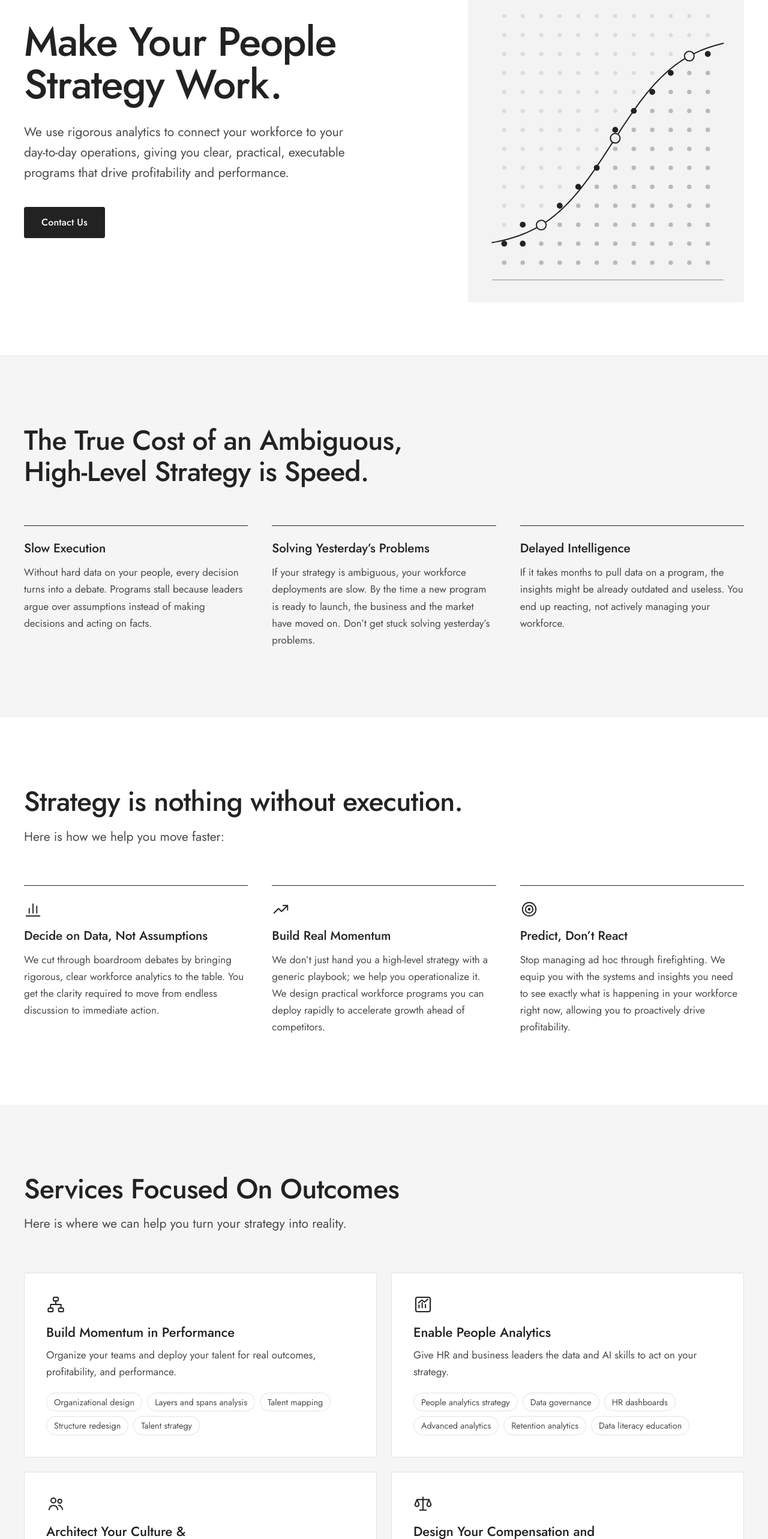
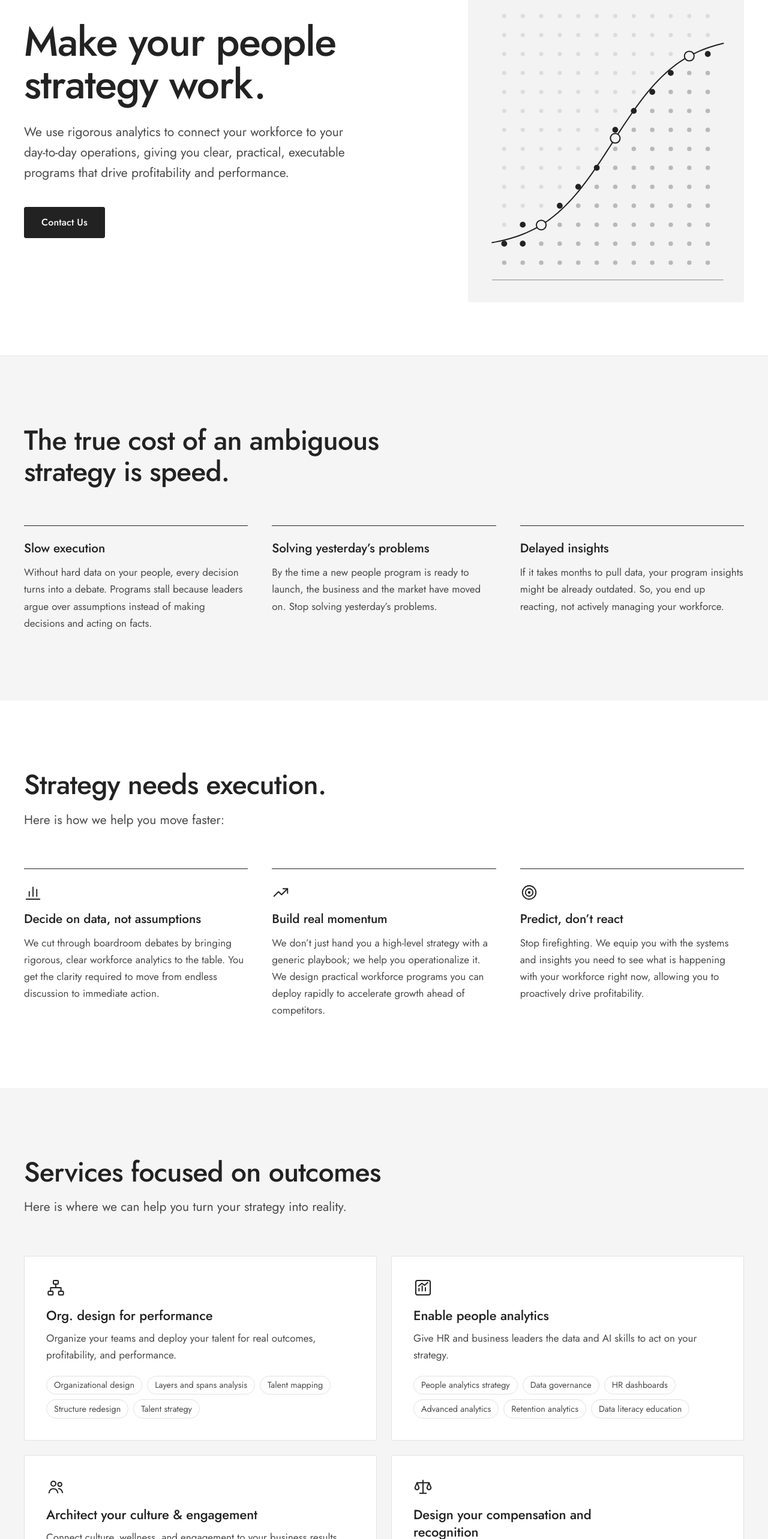
Before and after one commit to tskhay-and-associates/Tskhay-and-Associates, a React (Vite) app: page / in a window 1280 px wide. Shown: the part 234-2800 px from the top of the page at 60% size. Built offline with nearby package versions, Linux system fonts and the light colour scheme.

Commit message:
Update site.js

```diff
--- a/src/content/site.js
+++ b/src/content/site.js
@@ -35,7 +35,7 @@ export const nav = [
 export const contactButton = { label: 'Contact Us', href: home('#contact') };
 
 export const hero = {
-  title: 'Make Your People Strategy Work.',
+  title: 'Make your people strategy work.',
   body:
     'We use rigorous analytics to connect your workforce to your day-to-day operations, giving you clear, practical, executable programs that drive profitability and performance.',
   photo: {
@@ -47,74 +47,74 @@ export const hero = {
 };
 
 export const stakes = {
-  title: 'The True Cost of an Ambiguous, High-Level Strategy is Speed.',
+  title: 'The true cost of an ambiguous strategy is speed.',
   items: [
     {
-      title: 'Slow Execution',
+      title: 'Slow execution',
       body: 'Without hard data on your people, every decision turns into a debate. Programs stall because leaders argue over assumptions instead of making decisions and acting on facts.',
     },
     {
-      title: 'Solving Yesterday’s Problems',
-      body: 'If your strategy is ambiguous, your workforce deployments are slow. By the time a new program is ready to launch, the business and the market have moved on. Don’t get stuck solving yesterday’s problems.',
+      title: 'Solving yesterday’s problems',
+      body: 'By the time a new people program is ready to launch, the business and the market have moved on. Stop solving yesterday’s problems.',
     },
     {
-      title: 'Delayed Intelligence',
-      body: 'If it takes months to pull data on a program, the insights might be already outdated and useless. You end up reacting, not actively managing your workforce.',
+      title: 'Delayed insights',
+      body: 'If it takes months to pull data, your program insights might be already outdated. So, you end up reacting, not actively managing your workforce.',
     },
   ],
 };
 
 export const value = {
-  title: 'Strategy is nothing without execution.',
+  title: 'Strategy needs execution.',
   intro: 'Here is how we help you move faster:',
   items: [
     {
       icon: 'decide',
-      title: 'Decide on Data, Not Assumptions',
+      title: 'Decide on data, not assumptions',
       body: 'We cut through boardroom debates by bringing rigorous, clear workforce analytics to the table. You get the clarity required to move from endless discussion to immediate action.',
     },
     {
       icon: 'momentum',
-      title: 'Build Real Momentum',
+      title: 'Build real momentum',
       body: 'We don’t just hand you a high-level strategy with a generic playbook; we help you operationalize it. We design practical workforce programs you can deploy rapidly to accelerate growth ahead of competitors.',
     },
     {
       icon: 'predict',
-      title: 'Predict, Don’t React',
-      body: 'Stop managing ad hoc through firefighting. We equip you with the systems and insights you need to see exactly what is happening in your workforce right now, allowing you to proactively drive profitability.',
+      title: 'Predict, don’t react',
+      body: 'Stop firefighting. We equip you with the systems and insights you need to see what is happening with your workforce right now, allowing you to proactively drive profitability.',
     },
   ],
 };
 
 export const services = {
-  title: 'Services Focused On Outcomes',
+  title: 'Services focused on outcomes',
   intro: 'Here is where we can help you turn your strategy into reality.',
   items: [
     {
       id: 'performance',
       icon: 'structure',
-      title: 'Build Momentum in Performance',
+      title: 'Org. design for performance',
       summary: 'Organize your teams and deploy your talent for real outcomes, profitability, and performance.',
       includes: ['Organizational design', 'Layers and spans analysis', 'Talent mapping', 'Structure redesign', 'Talent strategy'],
     },
     {
       id: 'people-analytics',
       icon: 'analytics',
-      title: 'Enable People Analytics',
+      title: 'Enable people analytics',
       summary: 'Give HR and business leaders the data and AI skills to act on your strategy.',
       includes: ['People analytics strategy', 'Data governance', 'HR dashboards', 'Advanced analytics', 'Retention analytics', 'Data literacy education'],
     },
     {
       id: 'culture-engagement',
       icon: 'people',
-      title: 'Architect Your Culture & Engagement',
+      title: 'Architect your culture & engagement',
       summary: 'Connect culture, wellness, and engagement to your business results.',
       includes: ['Engagement strategy', 'Engagement surveys', 'Focus groups', 'Lifecycle feedback', 'Pulse surveys'],
     },
     {
       id: 'compensation',
       icon: 'balance',
-      title: 'Design Your Compensation and Recognition',
+      title: 'Design your compensation and recognition',
       summary: 'Pay people in a way that rewards the performance your strategy needs.',
       includes: ['Job standardization', 'Compensation analysis', 'Pay equity', 'Pay philosophy', 'Total rewards', 'Sales compensation'],
     },
@@ -122,7 +122,7 @@ export const services = {
 };
 
 export const about = {
-  title: 'Workforce Strategy and Programs should never sit on a shelf.',
+  title: 'Workforce strategy and programs should never sit on a shelf.',
   paragraphs: [
     'I started Tskhay & Associates because I was tired of seeing brilliant HR leaders and business executives get stuck with ambiguous, theoretical strategies that fail in the real world. It is incredibly frustrating to spend immense time and money building these plans, only to watch them collect dust. You deserve practical, actionable solutions that actually make a difference for your workforce and your bottom line.',
     'As a former management consultant at Deloitte and a VP of Organizational Effectiveness at Top Hat, I know what it takes to build programs that get boardroom buy-in and actually work day-to-day. Some of the programs I built improved retention from 56% to 87% in 18 months and moved eNPS from −17 to +20. I hold a Ph.D. in Quantitative Psychology from the University of Toronto and have spent over a decade advising organizations—from fast-growing start-ups to Fortune 500s—on how to use data to drive retention, engagement, and performance.',
@@ -149,7 +149,7 @@ export const about = {
 };
 
 export const clientWork = {
-  title: 'Client Work',
+  title: 'Client work',
   intro:
     'Konstantin has advised organizations from fast-growing start-ups to Fortune 500s, across financial services, consumer goods, manufacturing, energy and resources, public services, SaaS, education, and healthcare.',
   stats: [
@@ -193,29 +193,29 @@ export const clientWork = {
 };
 
 export const approach = {
-  title: 'Here Is How We Bring Your Strategy to Reality',
+  title: 'Here is how we bring your strategy to reality',
   steps: [
     {
-      title: 'Discovery Call',
+      title: 'Discovery call',
       body: 'We begin by cutting through the noise to pinpoint the exact workforce problem you are trying to solve and why. From there, we assess exactly where and how we can help you address it by scoping the right solution.',
     },
     {
-      title: 'Deep-Dive Current State Analysis',
+      title: 'Deep-dive current state analysis',
       body: 'We analyze your organization’s quantitative and qualitative data to establish an objective baseline. This deep dive gives us an intimate, fact-based understanding of exactly where your organization is starting from.',
     },
     {
-      title: 'Design Tailored, Practical Solutions',
+      title: 'Design tailored, practical solutions',
       body: 'We partner directly with your leadership and operational teams to architect highly specific strategies for your unique scenarios. We replace complexity with clarity by providing simple tools, systems, and processes that make sense in your context.',
     },
     {
-      title: 'Sustainable Deployment',
+      title: 'Sustainable deployment',
       body: 'We guide the real-world rollout—including change management, system adoption, and communication. We ensure your programs don’t just sit on a shelf but exist sustainably to drive momentum and profitability.',
     },
   ],
 };
 
 export const contact = {
-  title: 'Let’s Talk',
+  title: 'Let’s talk',
   body: 'Tell us about the workforce or people analytics challenge you’re working on, and we’ll reply to set up a time to talk.',
   photo: {
     src: `${BASE}konstantin-lets-talk.webp`,
```
